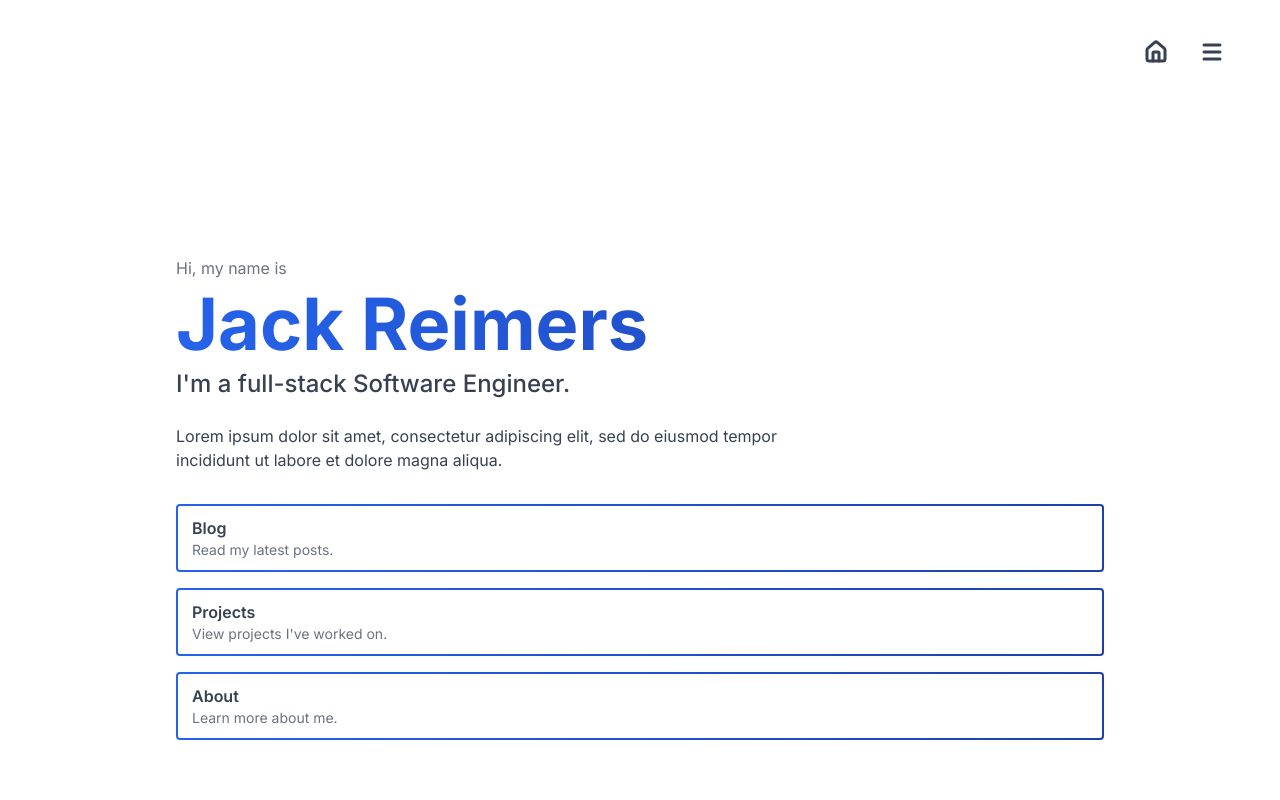
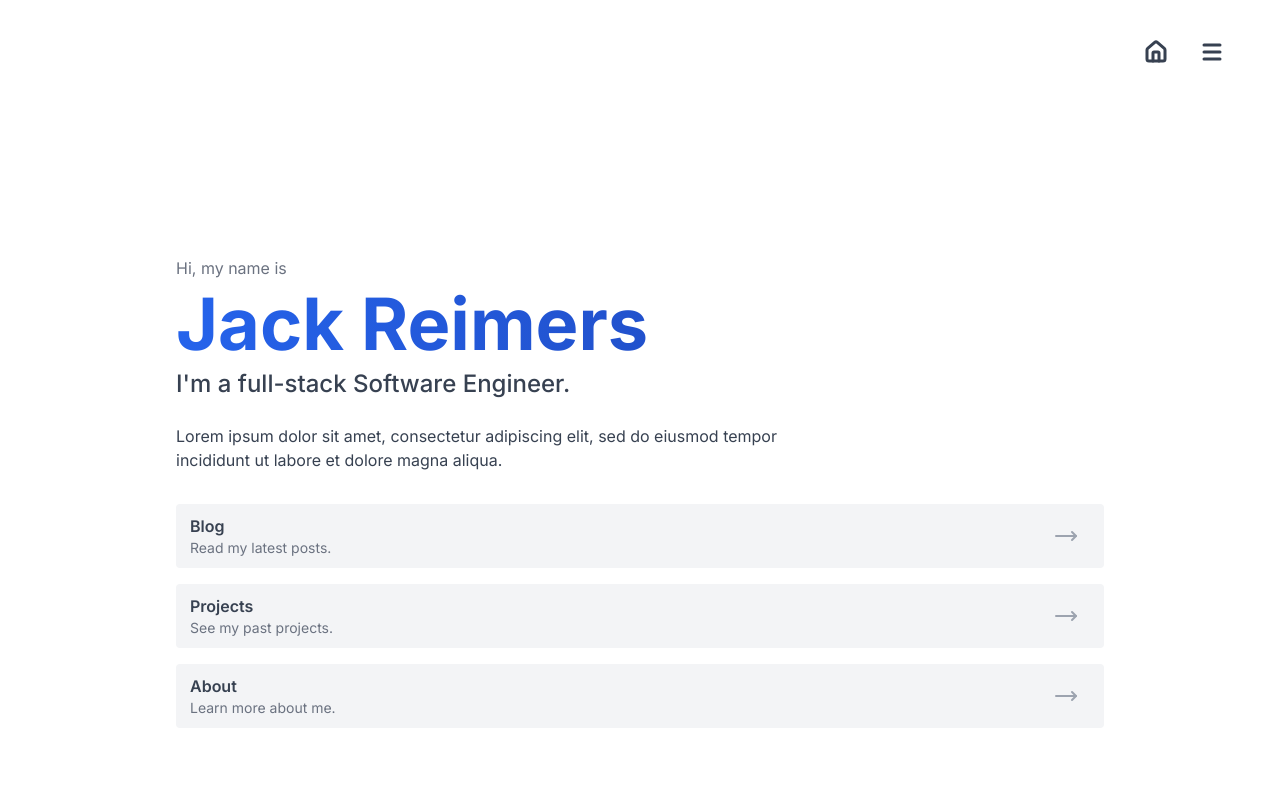
Before and after one commit to jackreimers/Blog, a SvelteKit app: page / in a window 1280 px wide. Shown: the top 800 px of the page. Built offline with nearby package versions, Linux system fonts and the light colour scheme.

Commit message:
Improve homepage cards

```diff
--- a/src/routes/+page.svelte
+++ b/src/routes/+page.svelte
@@ -1,6 +1,7 @@
 <script lang="ts">
+	import { MoveRight } from 'lucide-svelte';
+
 	import Button from '$lib/components/buttons/button.svelte';
-	import Icon from '$lib/components/text/icon.svelte';
 </script>
 
 <svelte:head>
@@ -21,81 +22,37 @@
 	</p>
 </div>
 <div class="flex flex-col gap-4">
-	<Button href="blog">
-		<div class="w-full rounded-[4px] bg-gradient-to-r from-blue-600 to-blue-800 p-0.5">
-			<div class="h-full w-full rounded-[2px] bg-white">
-				<span class="flex flex-col px-3.5 py-2.5">
-					<span class="font-semibold">Blog</span>
-					<span class="text-sm text-gray-500">Read my latest posts.</span>
-				</span>
-			</div>
-		</div>
-	</Button>
-	<Button href="projects">
-		<div class="w-full rounded-[4px] bg-gradient-to-r from-blue-600 to-blue-800 p-0.5">
-			<div class="h-full w-full rounded-[2px] bg-white">
-				<span class="flex flex-col px-3.5 py-2.5">
-					<span class="font-semibold">Projects</span>
-					<span class="text-sm text-gray-500">View projects I've worked on.</span>
-				</span>
-			</div>
-		</div>
-	</Button>
-	<Button href="about">
-		<div class="w-full rounded-[4px] bg-gradient-to-r from-blue-600 to-blue-800 p-0.5">
-			<div class="h-full w-full rounded-[2px] bg-white">
-				<span class="flex flex-col px-3.5 py-2.5">
-					<span class="font-semibold">About</span>
-					<span class="text-sm text-gray-500">Learn more about me.</span>
-				</span>
-			</div>
-		</div>
-	</Button>
-</div>
-
-<!--
-<div class="grid w-full">
-	<Button
-		href="blog"
-		classes="flex w-full flex-col overflow-hidden rounded border border-gray-200"
-	>
-		<span class="flex justify-center bg-gray-100 py-8 align-middle">
-			<Icon icon="newsmode" weight={300} classes="text-7xl text-gray-400" />
-		</span>
-		<span class="h-[2px] w-full bg-gradient-to-r from-blue-600 to-blue-950" />
-		<span class="flex flex-col px-3.5 py-2.5">
+	<Button href="blog" classes="group flex bg-gray-100 px-3.5 py-2.5">
+		<span class="flex flex-1 flex-col">
 			<span class="font-semibold">Blog</span>
 			<span class="text-sm text-gray-500">Read my latest posts.</span>
 		</span>
-	</Button>
-	<Button
-		href="blog"
-		classes="flex w-full flex-col overflow-hidden rounded border border-gray-200"
-	>
-		<span class="flex justify-center bg-gray-100 py-8 align-middle">
-			<Icon icon="handyman" weight={300} classes="text-7xl text-gray-400" />
-		</span>
-		<span class="h-[2px] w-full bg-gradient-to-r from-blue-600 to-blue-950" />
-		<span class="flex flex-col px-3.5 py-2.5">
-			<span class="font-semibold">Projects</span>
-			<span class="text-sm text-gray-500">View projects I've worked on.</span>
+		<span
+			class="mr-3 flex items-center text-gray-400 transition-all duration-300 group-hover:mr-1.5 group-hover:text-gray-600"
+		>
+			<MoveRight />
 		</span>
 	</Button>
-	<Button
-		href="blog"
-		classes="flex w-full flex-col overflow-hidden rounded border border-gray-200"
-	>
-		<span class="flex justify-center bg-gray-100 py-8 align-middle">
-			<Icon icon="person" weight={300} classes="text-7xl text-gray-400" />
+	<Button href="projects" classes="group flex bg-gray-100 px-3.5 py-2.5">
+		<span class="flex flex-1 flex-col">
+			<span class="font-semibold">Projects</span>
+			<span class="text-sm text-gray-500">See my past projects.</span>
 		</span>
-		<span class="h-[2px] w-full bg-gradient-to-r from-blue-600 to-blue-950" />
-		<span class="flex flex-col px-3.5 py-2.5">
+		<span
+			class="mr-3 flex items-center text-gray-400 transition-all duration-300 group-hover:mr-1.5 group-hover:text-gray-600"
+		>
+			<MoveRight />
+		</span>
+	</Button>
+	<Button href="about" classes="group flex bg-gray-100 px-3.5 py-2.5">
+		<span class="flex flex-1 flex-col">
 			<span class="font-semibold">About</span>
 			<span class="text-sm text-gray-500">Learn more about me.</span>
 		</span>
+		<span
+			class="mr-3 flex items-center text-gray-400 transition-all duration-300 group-hover:mr-1.5 group-hover:text-gray-600"
+		>
+			<MoveRight />
+		</span>
 	</Button>
 </div>
-
-<Button href="blog">Go to blog</Button>
-<Button href="blog/test">Go to blog post</Button>
--->
```
